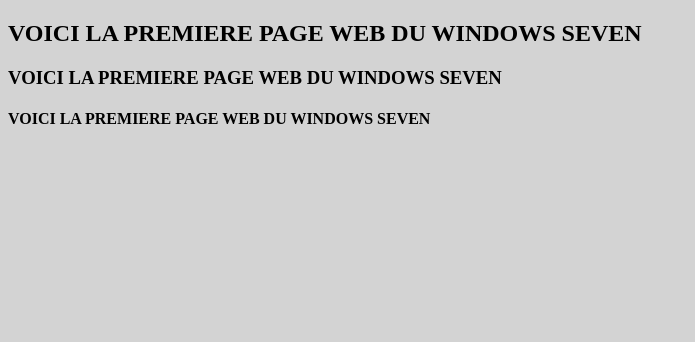
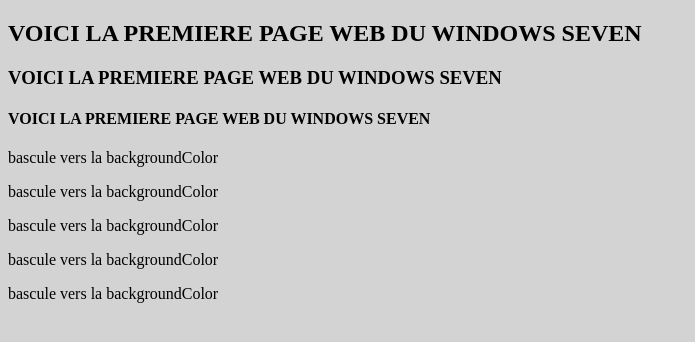
Before and after one commit to razaf4/projet-Java, a plain HTML site: page index.html in a window 1280 px wide. Shown: the whole page, without its empty margins (0-695 px from the left). Drawn offline with Linux system fonts and the light colour scheme.

Commit message:
bascule vers background

```diff
--- a/index.html
+++ b/index.html
@@ -7,5 +7,10 @@
 	<h2>VOICI LA PREMIERE PAGE WEB DU WINDOWS SEVEN</h2>
 	<h3>VOICI LA PREMIERE PAGE WEB DU WINDOWS SEVEN</h3>
 	<h4>VOICI LA PREMIERE PAGE WEB DU WINDOWS SEVEN</h4>
+	<p>bascule vers la backgroundColor</p>
+	<p>bascule vers la backgroundColor</p>
+	<p>bascule vers la backgroundColor</p>
+	<p>bascule vers la backgroundColor</p>
+	<p>bascule vers la backgroundColor</p>
 </body>
 </html>
```
